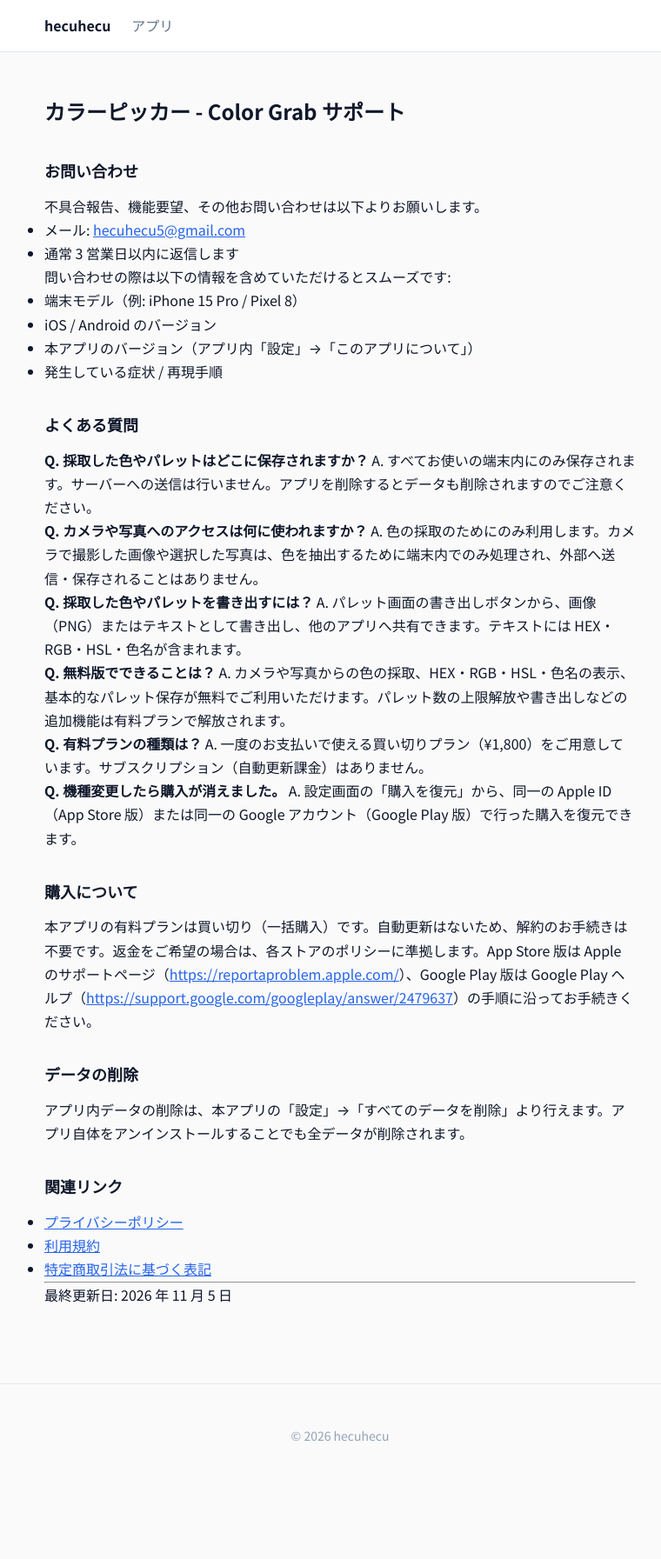
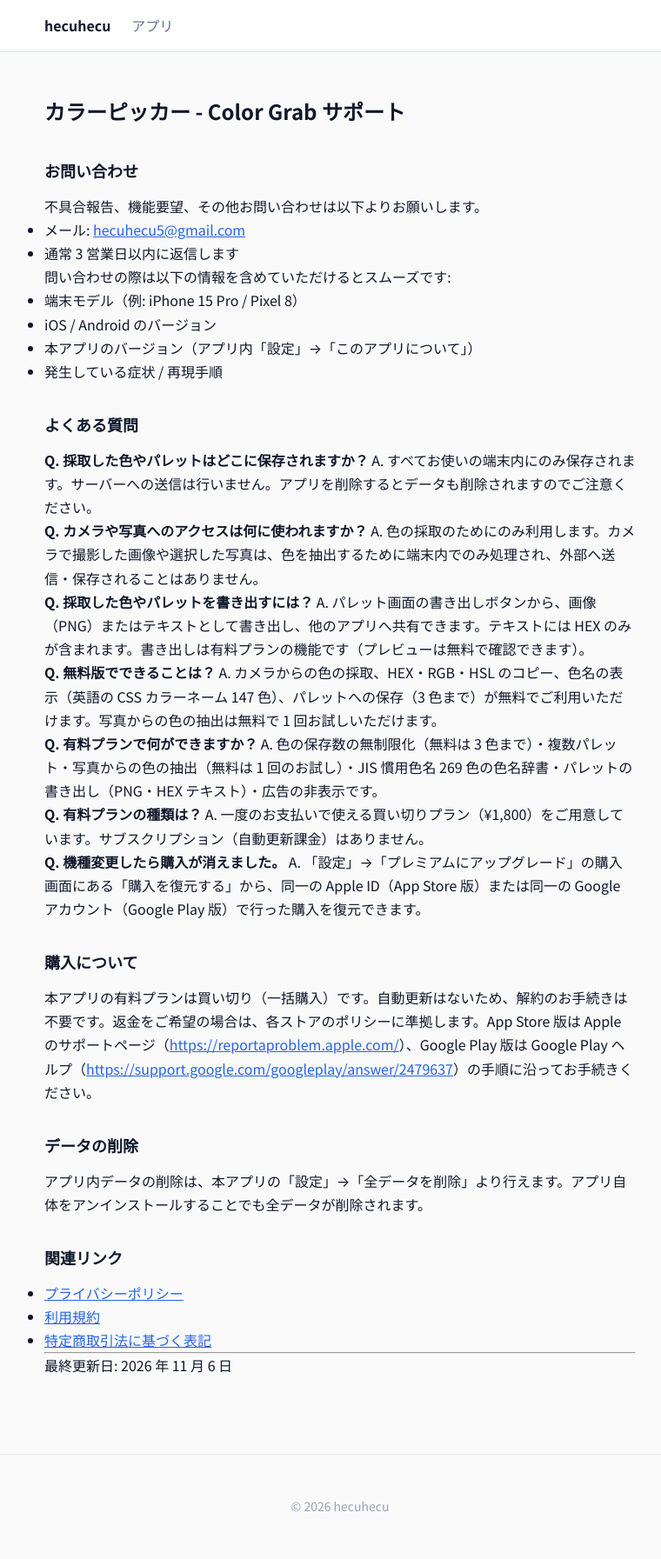
Before and after one commit to hecuhecu/hecuhecu.github.io, a Jekyll site: the page built from apps/color-grab/support.md, in a window 1280 px wide. Shown: the whole page at 87% size, without its empty margins (249-1009 px from the left). Built offline with Jekyll 4.4.1, drawn with Linux system fonts in a browser that asks for light colours; before the commit the page ends 1712 px from its top, so only the background shows below that.

Commit message:
カラーピッカー: 法務ページを実装に合わせる (有料の内容・無料枠・HEX のみの書き出し・復元手順・復帰時の広告)
Co-Authored-By: Claude Opus 5.5 <noreply@anthropic.com>

```diff
--- a/apps/color-grab/support.md
+++ b/apps/color-grab/support.md
@@ -29,16 +29,19 @@ A. すべてお使いの端末内にのみ保存されます。サーバーへ
 A. 色の採取のためにのみ利用します。カメラで撮影した画像や選択した写真は、色を抽出するために端末内でのみ処理され、外部へ送信・保存されることはありません。
 
 **Q. 採取した色やパレットを書き出すには？**
-A. パレット画面の書き出しボタンから、画像（PNG）またはテキストとして書き出し、他のアプリへ共有できます。テキストには HEX・RGB・HSL・色名が含まれます。
+A. パレット画面の書き出しボタンから、画像（PNG）またはテキストとして書き出し、他のアプリへ共有できます。テキストには HEX のみが含まれます。書き出しは有料プランの機能です（プレビューは無料で確認できます）。
 
 **Q. 無料版でできることは？**
-A. カメラや写真からの色の採取、HEX・RGB・HSL・色名の表示、基本的なパレット保存が無料でご利用いただけます。パレット数の上限解放や書き出しなどの追加機能は有料プランで解放されます。
+A. カメラからの色の採取、HEX・RGB・HSL のコピー、色名の表示（英語の CSS カラーネーム 147 色）、パレットへの保存（3 色まで）が無料でご利用いただけます。写真からの色の抽出は無料で 1 回お試しいただけます。
+
+**Q. 有料プランで何ができますか？**
+A. 色の保存数の無制限化（無料は 3 色まで）・複数パレット・写真からの色の抽出（無料は 1 回のお試し）・JIS 慣用色名 269 色の色名辞書・パレットの書き出し（PNG・HEX テキスト）・広告の非表示です。
 
 **Q. 有料プランの種類は？**
 A. 一度のお支払いで使える買い切りプラン（¥1,800）をご用意しています。サブスクリプション（自動更新課金）はありません。
 
 **Q. 機種変更したら購入が消えました。**
-A. 設定画面の「購入を復元」から、同一の Apple ID（App Store 版）または同一の Google アカウント（Google Play 版）で行った購入を復元できます。
+A. 「設定」→「プレミアムにアップグレード」の購入画面にある「購入を復元する」から、同一の Apple ID（App Store 版）または同一の Google アカウント（Google Play 版）で行った購入を復元できます。
 
 ## 購入について
 
@@ -46,7 +49,7 @@ A. 設定画面の「購入を復元」から、同一の Apple ID（App Store
 
 ## データの削除
 
-アプリ内データの削除は、本アプリの「設定」→「すべてのデータを削除」より行えます。アプリ自体をアンインストールすることでも全データが削除されます。
+アプリ内データの削除は、本アプリの「設定」→「全データを削除」より行えます。アプリ自体をアンインストールすることでも全データが削除されます。
 
 ## 関連リンク
 
@@ -56,4 +59,4 @@ A. 設定画面の「購入を復元」から、同一の Apple ID（App Store
 
 ---
 
-最終更新日: 2026 年 11 月 5 日
+最終更新日: 2026 年 11 月 6 日
```
Also changed, not shown: apps/color-grab/index.md (+3 -3 lines), apps/color-grab/privacy.md (+2 -2 lines), apps/color-grab/terms.md (+3 -3 lines), apps/color-grab/tokushoho.md (+2 -2 lines).
